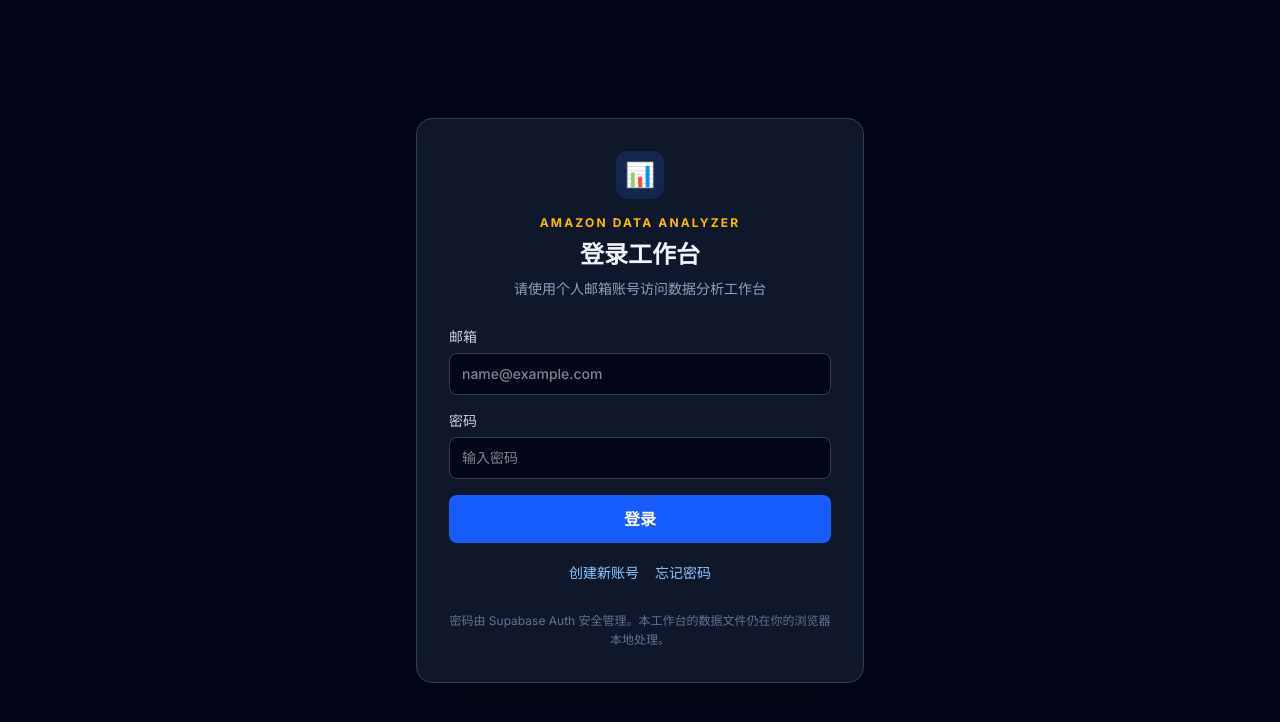
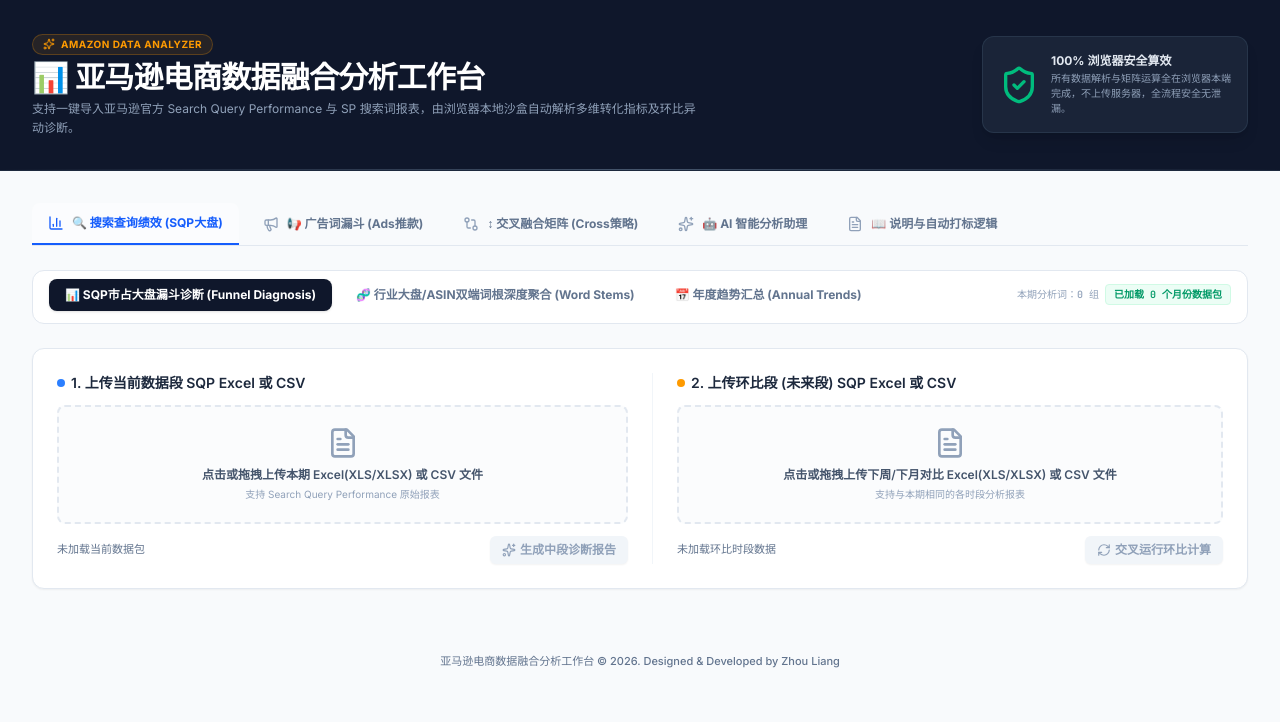
Before and after one commit to xishanyikuigui/111, a React (Vite) app: page / in a window 1280 px wide. Shown: the top 722 px of the page. Built offline with nearby package versions, Linux system fonts and the light colour scheme; no server answers.

Commit message:
Temporarily disable sign-in gate

```diff
--- a/src/main.tsx
+++ b/src/main.tsx
@@ -1,10 +1,10 @@
 import {StrictMode} from 'react';
 import {createRoot} from 'react-dom/client';
-import AuthGate from './auth';
+import App from './App.tsx';
 import './index.css';
 
 createRoot(document.getElementById('root')!).render(
   <StrictMode>
-    <AuthGate />
+    <App />
   </StrictMode>,
 );
```
